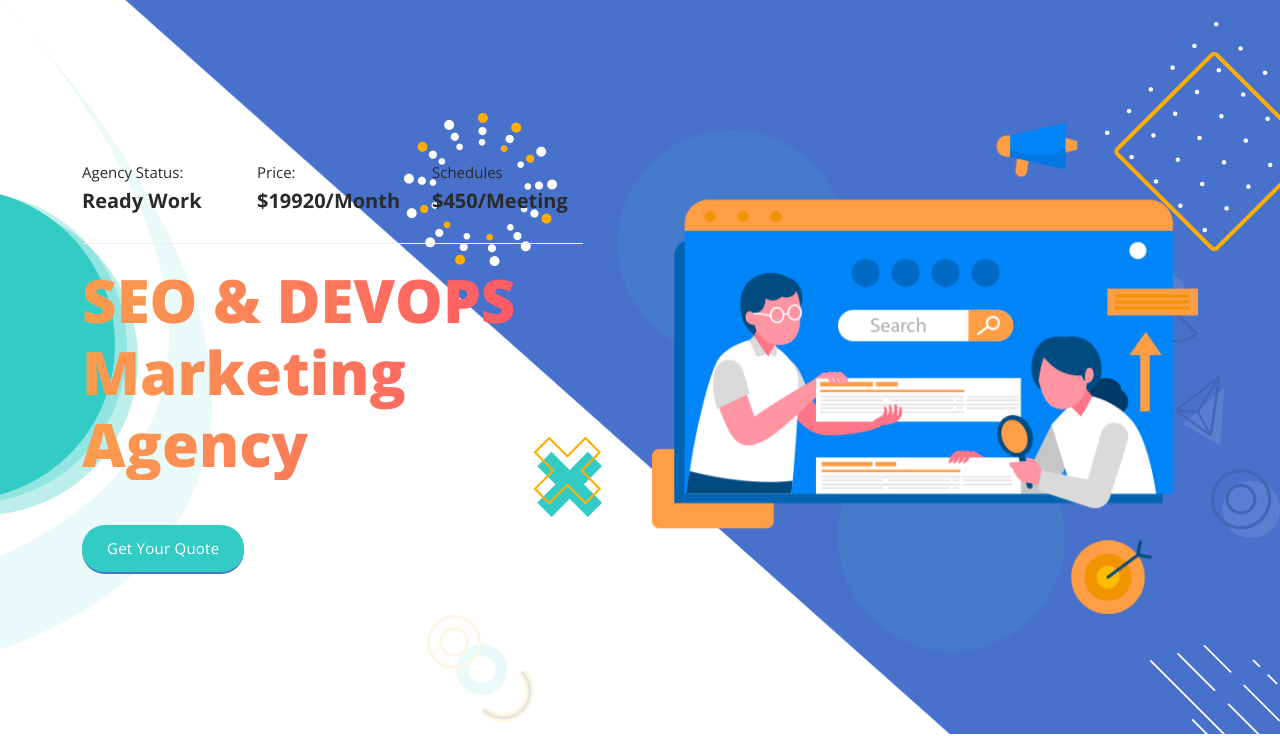
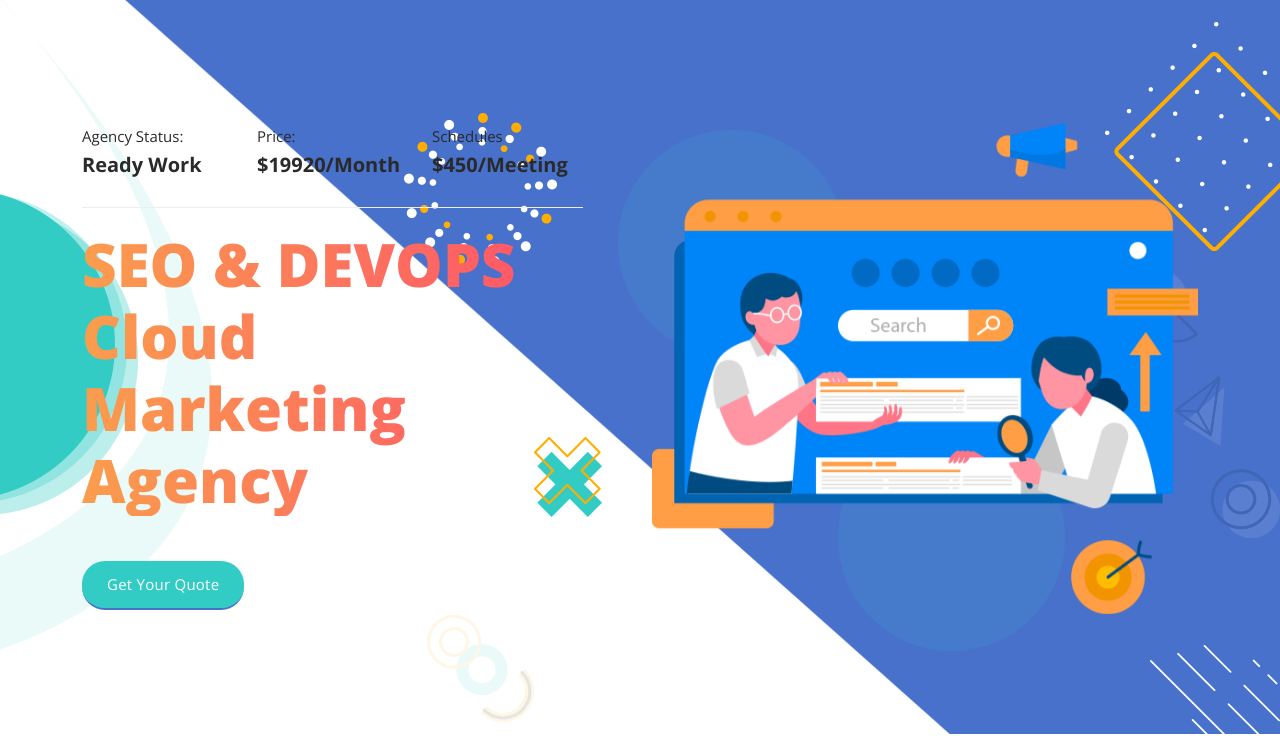
Before and after one commit to engineerbaz/test-repo, a plain HTML site: page index.html in a window 1280 px wide. Shown: the part 103-839 px from the top of the page. Drawn offline with nearby package versions, Linux system fonts and the light colour scheme.

Commit message:
commit for index.html changing2

```diff
--- a/index.html
+++ b/index.html
@@ -106,7 +106,7 @@ https://templatemo.com/tm-563-seo-dream
                     </div>
                   </div>
                   <div class="col-lg-12">
-                    <h2>SEO &amp; DEVOPS Marketing Agency</h2>
+                    <h2>SEO &amp; DEVOPS Cloud Marketing Agency</h2>
                   </div>
                   <div class="col-lg-12">
                     <div class="main-green-button scroll-to-section">
```
